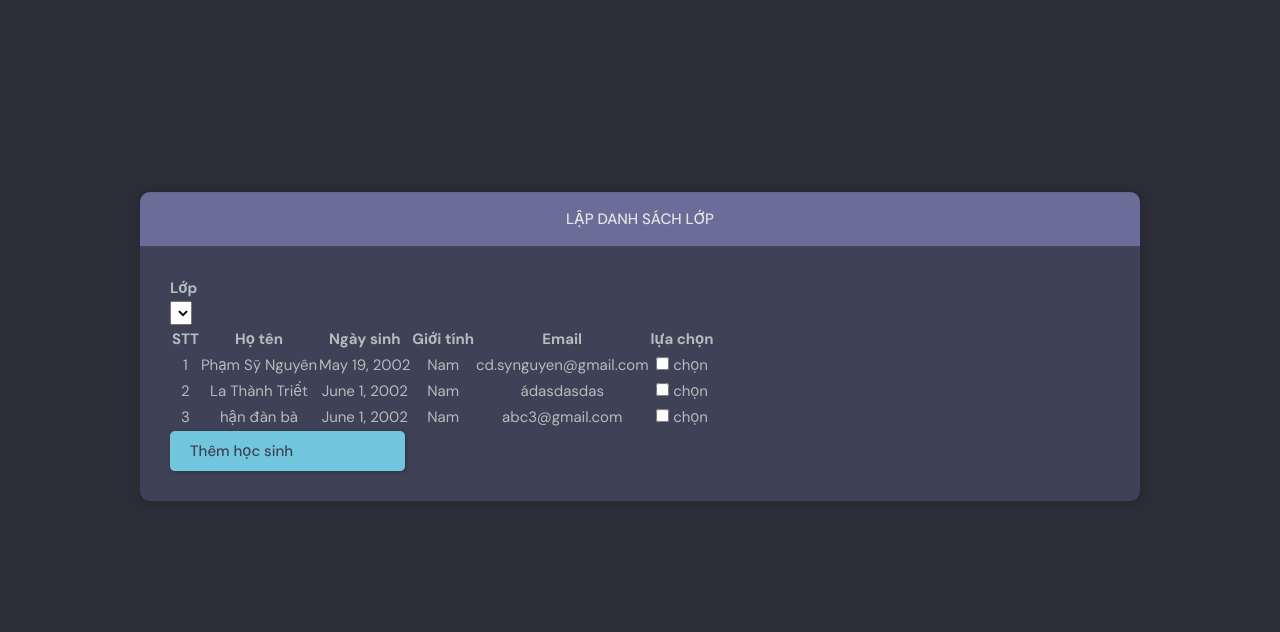
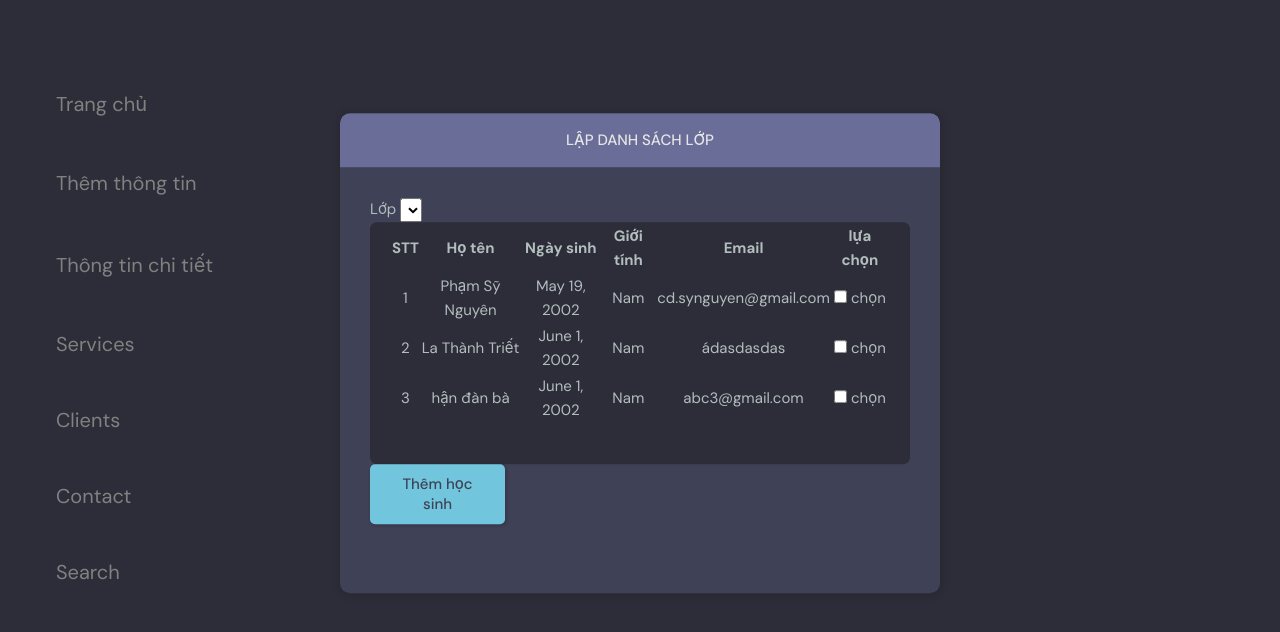
Before and after one commit to handanbadotcom/quanlihocsinh, a Django app: page /lapdanhsachlop/3 in a window 1280 px wide. Shown: the part 66-698 px from the top of the page. Run offline with Django 4.2, Linux system fonts and the light colour scheme; data comes from the database, SQL or seed files in the repository; both versions use the stored data as it was after the commit; lists and menus that the app fills with data are empty.

Commit message:
sửa giao diện

```diff
--- a/base/templates/base/lapDSlop.html
+++ b/base/templates/base/lapDSlop.html
@@ -2,7 +2,8 @@
 {% block content %}
     <main class = 'auth layout'>
         <div class = 'container'>
-            <div class = 'layout__box2'>
+            {% include 'base/topics_component.html' %}
+            <div class = 'layout__box'>
                 <div class = 'layout__boxHeader'>
 
                     <div class = 'layout__boxTitle'>
@@ -10,19 +11,18 @@
                     </div>
                 </div>
                 <div class = 'layout__body'>
-                    <form method="POST">
+                    <form class="form" method="POST">
                         {% csrf_token %}
 
-                        <h3>Lớp</h3>
-
+                        <label>Lớp</label>
                          <select name="lop" id="lop">
                             {% for lop in lophoc %}
                                <option value="{{lop}}">lop</option>
                             {%endfor%}
                          </select>
 
-
-                        <table class="center">
+                        <div class="threads scroll">
+                        <table class="center" style="width: 100%">
                             <tr>
                                 <th>STT</th>
                                 <th>Họ tên</th>
@@ -51,6 +51,8 @@
                                 {% endfor %}
 
                         </table>
+                        </div>
+
                         <div class="form__group">
                             <button type="submit" class="btn btn--main" style="width: 25%;">
                                 Thêm học sinh
--- a/base/templates/base/nienkhoa.html
+++ b/base/templates/base/nienkhoa.html
@@ -3,6 +3,7 @@
 {% block content %}
     <main class = 'auth layout'>
         <div class = 'container'>
+            {% include 'base/topics_component.html' %}
                 <div class= 'layout__box'>
                     <div class= 'layout__boxHeader'>
                         <div class = 'layout__boxTitle'>
@@ -10,7 +11,8 @@
                         </div>
                     </div>
                     <div class = 'layout__body'>
-                        <table class="table table-sm">
+                        <div class="threads scroll">
+                        <table class="table table-sm" style="width: 100%">
                             <tr>
                                 <th>STT</th>
                                 <th>Niên khóa</th>
@@ -25,6 +27,8 @@
                                     </td>
                                 </tr>
                             {% endfor %}
+                        </table>
+                        </div>
                     </div>
                 </div>
         </div>
--- a/base/templates/base/topics_component.html
+++ b/base/templates/base/topics_component.html
@@ -106,7 +106,7 @@
         <i class="fa fa-caret-down"></i>
       </button>
       <div class="dropdown-container">
-        <a href="#">Lập danh sách lớp</a>
+        <a href="{% url 'nienkhoa' %}">Lập danh sách lớp</a>
         <a href="{% url 'search' %}">Tra cứu học sinh</a>
         <a href="{% url 'transcripts' %}">Nhận bảng điểm môn</a>
         <a href="#">Báo cáo tổng kết môn</a>
--- a/base/url.py
+++ b/base/url.py
@@ -14,6 +14,6 @@ urlpatterns = [
     path("quanlidotuoi/delete/<int:age_id>", views.xoaTuoi, name='xoaTuoi'),
     path("age/add", views.themTuoi, name='themTuoi'),
     path("nienkhoa/", views.nienkhoa, name='nienkhoa'),
-    path("lapdanhsachlop/<int:age_id>", views.lapDSlop, name='lapDSlop')
+    path("lapdanhsachlop/<age_id>", views.lapDSlop, name='lapDSlop')
 
 ]
```
Also changed, not shown: db.sqlite3, 1 other file.
